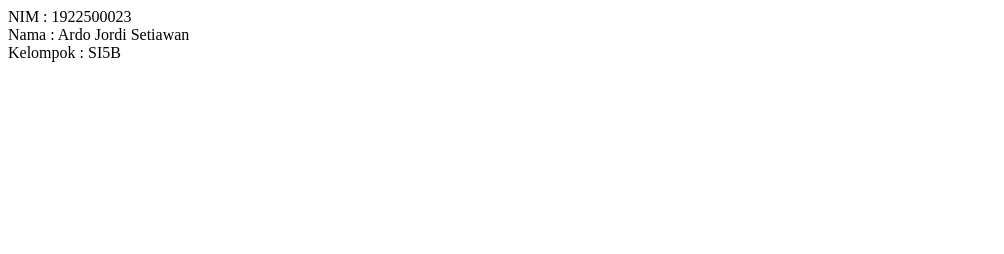
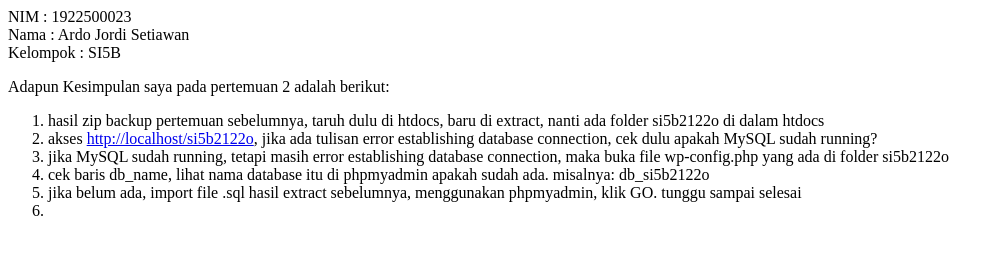
Before and after one commit to ardojordi/si5b2122o, a plain HTML site: page 2/index.html in a window 1280 px wide. Shown: the whole page, without its empty margins (0-1004 px from the left). Drawn offline with Linux system fonts and the light colour scheme.

Commit message:
Update index.html

```diff
--- a/2/index.html
+++ b/2/index.html
@@ -1,3 +1,14 @@
 NIM : 1922500023<br>
 Nama : Ardo Jordi Setiawan<br>
 Kelompok : SI5B<br>
+
+<p>Adapun Kesimpulan saya pada pertemuan 2 adalah berikut:</p>
+
+<ol>
+  <li>hasil zip backup pertemuan sebelumnya, taruh dulu di htdocs, baru di extract, nanti ada folder si5b2122o di dalam htdocs</li>
+  <li>akses <a href="http://localhost/si5b2122o" target="_blank">http://localhost/si5b2122o</a>, jika ada tulisan error establishing database connection, cek dulu apakah MySQL sudah running?</li>
+  <li>jika MySQL sudah running, tetapi masih error establishing database connection, maka buka file wp-config.php yang ada di folder si5b2122o</li>
+  <li>cek baris db_name, lihat nama database itu di phpmyadmin apakah sudah ada. misalnya: db_si5b2122o</li>
+  <li>jika belum ada, import file .sql hasil extract sebelumnya, menggunakan phpmyadmin, klik GO. tunggu sampai selesai</li>
+  <li></li>
+</ol>
```
